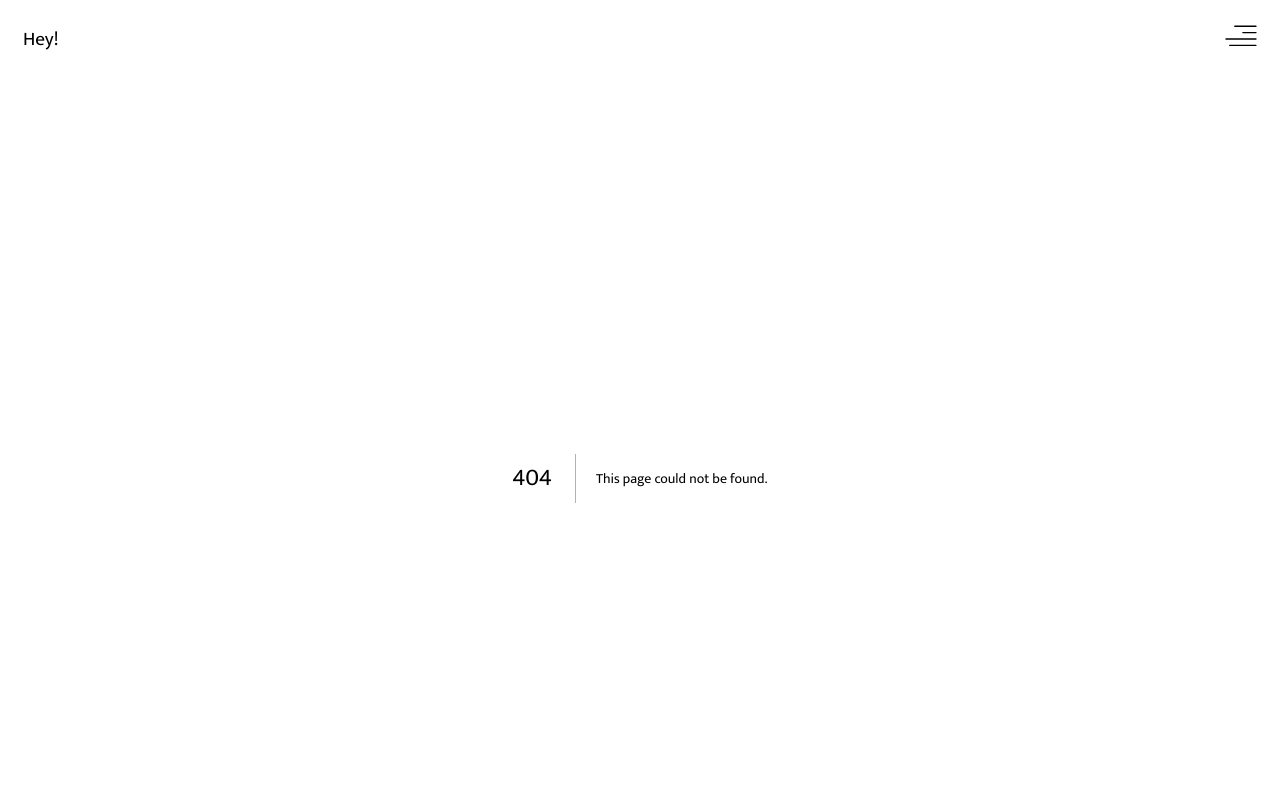
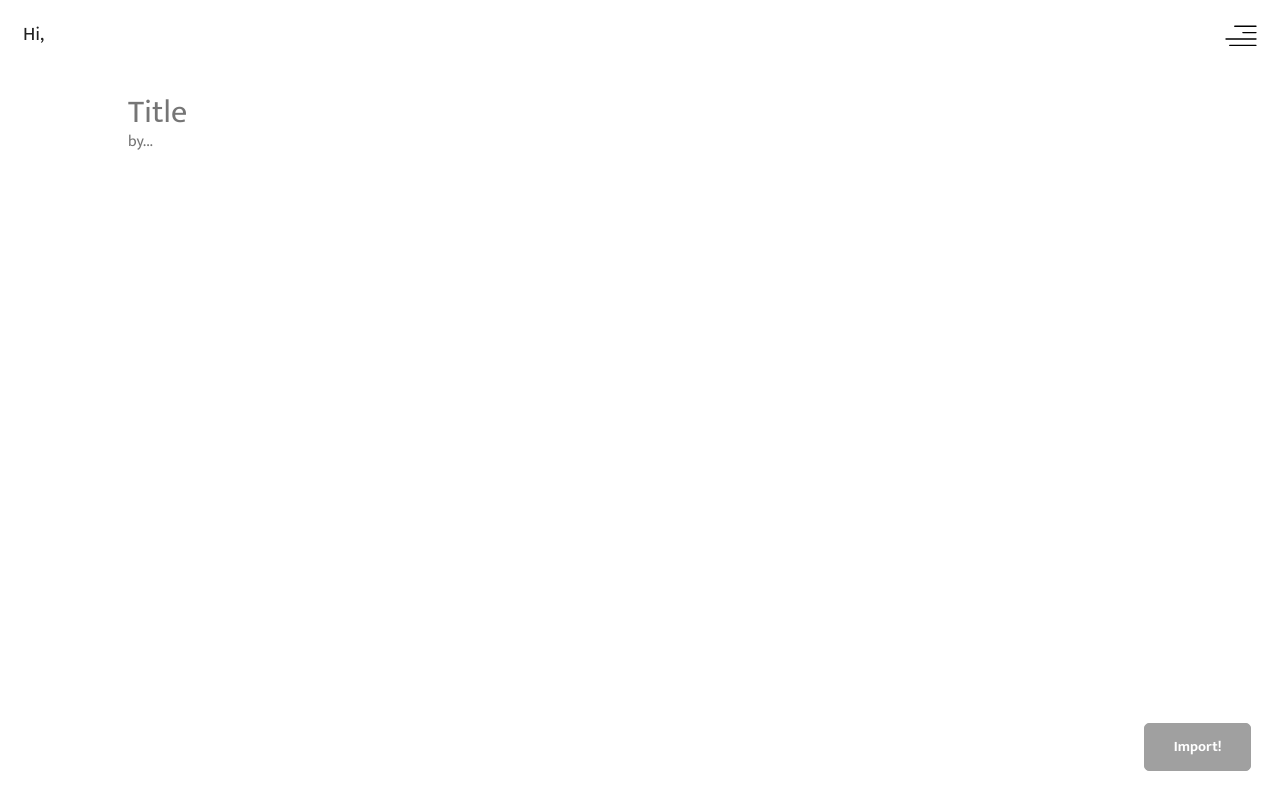
Before and after one commit to halhex/listen, a Next.js app: page /1/import in a window 1280 px wide. Before the commit this address had no page. Shown: the top 810 px of the page. Built offline with nearby package versions, Linux system fonts and the light colour scheme.

Commit message:
A. Swayze & The Ghosts · News
Create and style import page

```diff
--- a/components/collection.js
+++ b/components/collection.js
@@ -1,3 +1,5 @@
+import Link from 'components/link'
+
 function Collection({ title, description, tracks }) {
 	return (
 		<main className='collection'>
@@ -5,6 +7,10 @@ function Collection({ title, description, tracks }) {
 			<h2 className='description'>{description}</h2>
 			<ol className='tracks'>
             {tracks?.map(track => <Track {...track} />)}
+				<li className='track'>
+					<Link href='/mmxx/import' className='plus'>+</Link>
+					<Link href='/mmxx/import' className='import'>Import a new track</Link>
+				</li>
 			</ol>
 		</main>
 	)
--- /dev/null
+++ b/components/form.js
@@ -0,0 +1,10 @@
+export default function Form({ onSubmit, children }) {
+	const submit = event => {
+		if (!onSubmit) return
+
+		event.preventDefault()
+		onSubmit(event)
+	}
+
+	return <form onSubmit={submit}>{children}</form>
+}
--- a/components/header.js
+++ b/components/header.js
@@ -1,7 +1,7 @@
 import useGreeting from 'hooks/greeting'
 
 export default function Header() {
-	const greeting = useGreeting()
+	const greeting = 'hi,'
 
 	return (
 		<header className='greeting'>
--- /dev/null
+++ b/pages/[collection]/import.js
@@ -0,0 +1,44 @@
+import { useState } from 'react'
+import Form from 'components/form'
+
+export default function Import() {
+	const [title, setTitle] = useState('')
+   const [artist, setArtist] = useState('')
+
+   const submit = () => {
+      console.log('submit')
+   }
+
+	return (
+		<main className='import'>
+			<header>
+				<h1>Import a new track to MMXX</h1>
+				<p>
+					You can also share a track from Spotify, Tidal, Bandcamp,
+					etc. with listen to import it.
+				</p>
+			</header>
+			<Form onSubmit={submit}>
+				<input
+					name='title'
+					className='title'
+					type='text'
+					value={title}
+					placeholder='Title'
+               onChange={({ target: { value } }) => setTitle(value)}
+               autoFocus
+				/>
+				<input
+					name='artist'
+					className='artist'
+					type='text'
+					value={artist}
+					placeholder='by...'
+					onChange={({ target: { value } }) => setArtist(value)}
+				/>
+
+            <button disabled={!title?.length}>Import!</button>
+			</Form>
+		</main>
+	)
+}
--- a/pages/[listen].js
+++ b/pages/[collection]/index.js
@@ -7,7 +7,6 @@ import Void from 'components/void'
 function Listen({ title, description, library }) {
 	if (!title) return <Void />
 
-	console.log(library)
 	return <Collection
 		title={title}
 		description={description}
@@ -17,7 +16,7 @@ function Listen({ title, description, library }) {
 
 export default lazy(Listen)
 
-export async function getStaticProps({ params: { listen: id } }) {
+export async function getStaticProps({ params: { collection: id } }) {
 	const document = await getDocument(id)
 	if (!document) return { props: {}, revalidate: 60 }
 	if (document.type == 'track') return { props: document }
--- a/styles/collection.sass
+++ b/styles/collection.sass
@@ -1,8 +1,4 @@
 .collection
-  width: 80vw
-  justify-self: center
-  margin: 1em
-
   h1
     font-size: 2em
     font-weight: 700
@@ -10,7 +6,6 @@
   .description
     font-family: 'Lato', sans-serif
     font-weight: 300
-    font-size: .9em
     margin-bottom: 1em
 
 .track
@@ -19,12 +14,11 @@
   row-gap: .2em
   font-size: .9em
   padding: .6em 0
-  line-height: 1.2
 
-  .number
+  .number, .plus
     place-self: center
     grid-row: 1 / span 2
     font-size: .9em
 
-  .artist, .number
+  .artist, .number, .plus, .import
     @include secondary
--- a/styles/global.sass
+++ b/styles/global.sass
@@ -1,14 +1,16 @@
 @import 'mixins'
-@import 'greeting', 'collection'
+@import 'greeting', 'collection', 'import'
 
 @import url('https://fonts.googleapis.com/css2?family=Mukta:wght@200;400;700&display=swap')
-@import url('https://fonts.googleapis.com/css2?family=Lato:wght@300W0&display=swap')
+@import url('https://fonts.googleapis.com/css2?family=Lato:wght@300&display=swap')
 
 html, body, *
   margin: 0
   padding: 0
   font-family: 'Mukta', sans-serif
   font-weight: 400
+  line-height: 1.2
+  color: #212121
 
 h1, h2, h3, h4, h5, h6
   font-size: inherit
@@ -21,10 +23,23 @@ ul, ol
   list-style: none
   padding-left: 0
 
+input, input:focus,
+select, select:focus,
+textarea, textarea:focus,
+button, button:focus
+  border: none
+  outline: none
+  background: none
+
 #__next
   display: grid
   min-height: 100vh
   align-content: start
+
+  >main, >form
+    width: 80vw
+    justify-self: center
+    margin: 1em
 
 .loading, .error
    position: absolute
--- /dev/null
+++ b/styles/import.sass
@@ -0,0 +1,41 @@
+@import 'mixins'
+
+main.import
+   header
+      display: none
+
+   form
+      display: grid
+      grid-template-rows: auto auto auto
+      grid-template-columns: 50% 50%
+      align-items: start
+
+   .title
+      font-size: 2em
+      font-weight: 400
+      grid-column: 1 / span 2
+
+   .artist
+      @include secondary
+      font-size: 1em
+      grid-column: 1 / span 2
+
+   button
+      font-size: .9em
+      font-weight: 700
+      background-color: #212121
+      color: #FFF
+      border-radius: 5px
+      padding: 1em 2em
+      margin: 1em
+      border: 1px solid #ddd
+      position: absolute
+      bottom: 1em
+      right: 1em
+
+      &:hover
+         border-color: #212121
+
+      &:disabled
+         background-color: #A0A0A0
+         border-color: #A0A0A0
```
